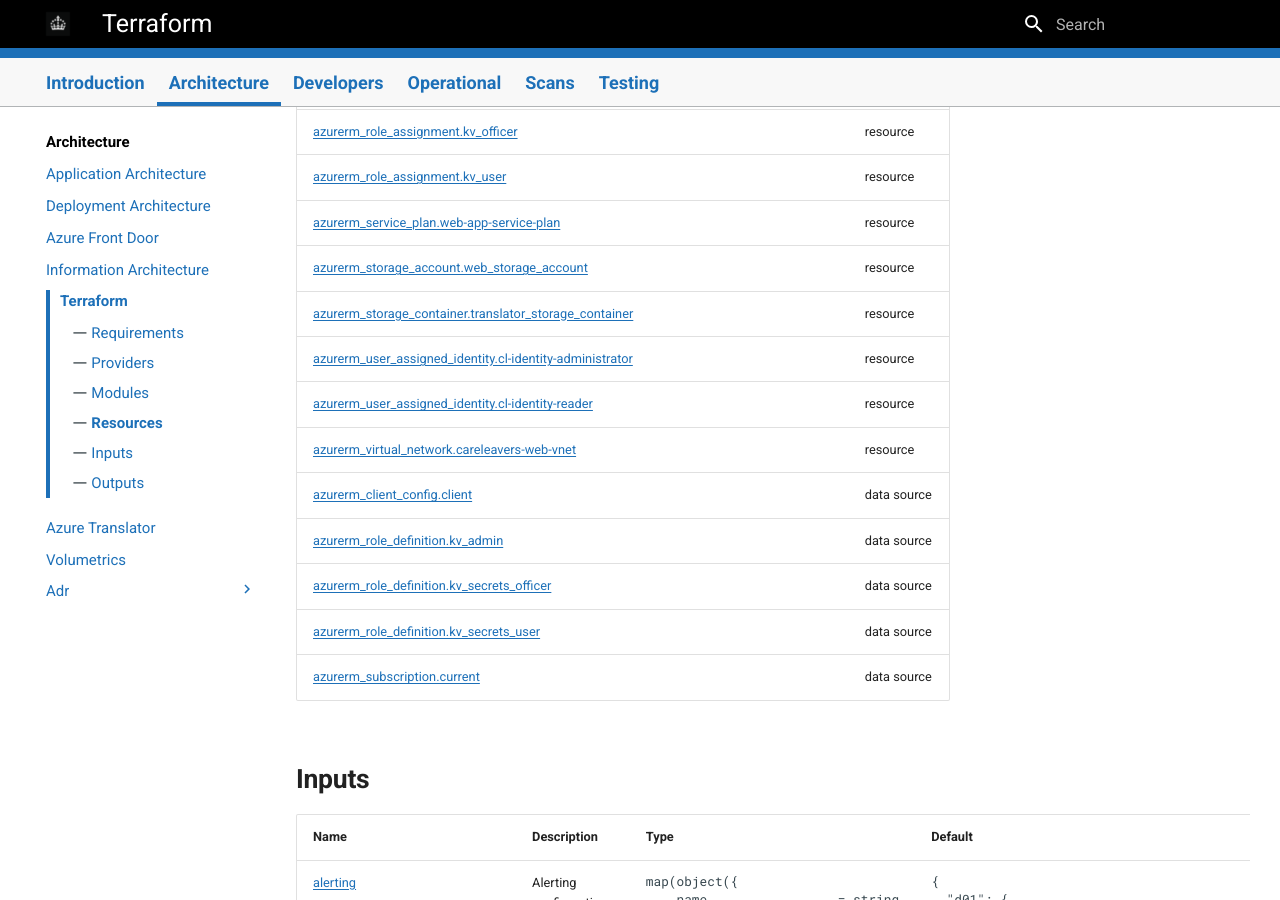
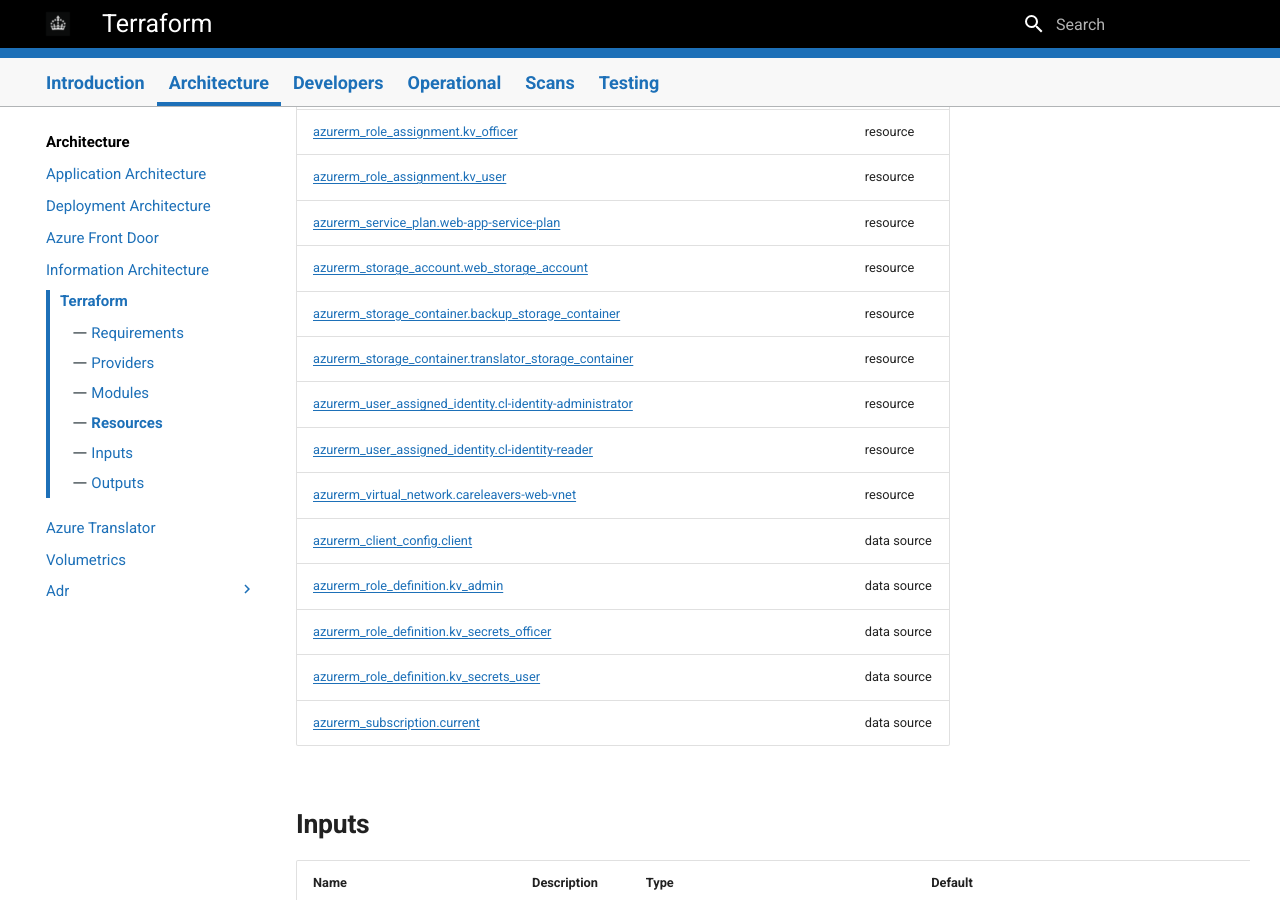
Before and after one commit to DFE-Digital/care-leavers, an MkDocs documentation site: the page built from docs/architecture/Terraform.md, in a window 1280 px wide and 900 px high, scrolled down 4071 px. Built offline with MkDocs 1.6.1 and Material for MkDocs 9.7.7, drawn with Linux system fonts in a browser that asks for light colours.

Commit message:
docs(terraform): update generated documentation

```diff
--- a/docs/architecture/Terraform.md
+++ b/docs/architecture/Terraform.md
@@ -95,6 +95,7 @@ No modules.
 | [azurerm_role_assignment.kv_user](https://registry.terraform.io/providers/hashicorp/azurerm/latest/docs/resources/role_assignment) | resource |
 | [azurerm_service_plan.web-app-service-plan](https://registry.terraform.io/providers/hashicorp/azurerm/latest/docs/resources/service_plan) | resource |
 | [azurerm_storage_account.web_storage_account](https://registry.terraform.io/providers/hashicorp/azurerm/latest/docs/resources/storage_account) | resource |
+| [azurerm_storage_container.backup_storage_container](https://registry.terraform.io/providers/hashicorp/azurerm/latest/docs/resources/storage_container) | resource |
 | [azurerm_storage_container.translator_storage_container](https://registry.terraform.io/providers/hashicorp/azurerm/latest/docs/resources/storage_container) | resource |
 | [azurerm_user_assigned_identity.cl-identity-administrator](https://registry.terraform.io/providers/hashicorp/azurerm/latest/docs/resources/user_assigned_identity) | resource |
 | [azurerm_user_assigned_identity.cl-identity-reader](https://registry.terraform.io/providers/hashicorp/azurerm/latest/docs/resources/user_assigned_identity) | resource |
@@ -109,7 +110,7 @@ No modules.
 
 | Name | Description | Type | Default | Required |
 |------|-------------|------|---------|:--------:|
-| <a name="input_alerting"></a> [alerting](#input\_alerting) | Alerting configuration per environment | <pre>map(object({<br>    name                 = string<br>    alerts_enabled       = bool<br>    email_alerts_enabled = bool<br>    smart_alerts_enabled = bool<br>    thresholds = object({<br>      availability = number<br>      cpu          = number<br>      memory       = number<br>      error        = number<br>    })<br>  }))</pre> | <pre>{<br>  "d01": {<br>    "alerts_enabled": false,<br>    "email_alerts_enabled": false,<br>    "name": "Test",<br>    "smart_alerts_enabled": false,<br>    "thresholds": {<br>      "availability": 90,<br>      "cpu": 95,<br>      "error": 5,<br>      "memory": 95<br>    }<br>  },<br>  "p01": {<br>    "alerts_enabled": true,<br>    "email_alerts_enabled": true,<br>    "name": "Production",<br>    "smart_alerts_enabled": true,<br>    "thresholds": {<br>      "availability": 99.9,<br>      "cpu": 85,<br>      "error": 1,<br>      "memory": 85<br>    }<br>  },<br>  "t01": {<br>    "alerts_enabled": true,<br>    "email_alerts_enabled": false,<br>    "name": "Staging",<br>    "smart_alerts_enabled": true,<br>    "thresholds": {<br>      "availability": 99.9,<br>      "cpu": 85,<br>      "error": 1,<br>      "memory": 85<br>    }<br>  }<br>}</pre> | no |
+| <a name="input_alerting"></a> [alerting](#input\_alerting) | Alerting configuration per environment | <pre>map(object({<br/>    name                 = string<br/>    alerts_enabled       = bool<br/>    email_alerts_enabled = bool<br/>    smart_alerts_enabled = bool<br/>    thresholds = object({<br/>      availability = number<br/>      cpu          = number<br/>      memory       = number<br/>      error        = number<br/>    })<br/>  }))</pre> | <pre>{<br/>  "d01": {<br/>    "alerts_enabled": false,<br/>    "email_alerts_enabled": false,<br/>    "name": "Test",<br/>    "smart_alerts_enabled": false,<br/>    "thresholds": {<br/>      "availability": 90,<br/>      "cpu": 95,<br/>      "error": 5,<br/>      "memory": 95<br/>    }<br/>  },<br/>  "p01": {<br/>    "alerts_enabled": true,<br/>    "email_alerts_enabled": true,<br/>    "name": "Production",<br/>    "smart_alerts_enabled": true,<br/>    "thresholds": {<br/>      "availability": 99.9,<br/>      "cpu": 85,<br/>      "error": 1,<br/>      "memory": 85<br/>    }<br/>  },<br/>  "t01": {<br/>    "alerts_enabled": true,<br/>    "email_alerts_enabled": false,<br/>    "name": "Staging",<br/>    "smart_alerts_enabled": true,<br/>    "thresholds": {<br/>      "availability": 99.9,<br/>      "cpu": 85,<br/>      "error": 1,<br/>      "memory": 85<br/>    }<br/>  }<br/>}</pre> | no |
 | <a name="input_aspnetcore_environment"></a> [aspnetcore\_environment](#input\_aspnetcore\_environment) | ASP.NET Core environment | `string` | n/a | yes |
 | <a name="input_azure_frontdoor_scale"></a> [azure\_frontdoor\_scale](#input\_azure\_frontdoor\_scale) | Azure Front Door Scale | `string` | `"Standard_AzureFrontDoor"` | no |
 | <a name="input_basic_auth_credentials"></a> [basic\_auth\_credentials](#input\_basic\_auth\_credentials) | Basic authentication credentials | `string` | n/a | yes |
@@ -125,7 +126,7 @@ No modules.
 | <a name="input_enable_basic_auth"></a> [enable\_basic\_auth](#input\_enable\_basic\_auth) | n/a | `bool` | `false` | no |
 | <a name="input_environment_prefix"></a> [environment\_prefix](#input\_environment\_prefix) | Environment prefix (e.g. d01) | `string` | n/a | yes |
 | <a name="input_gtaa_base_url"></a> [gtaa\_base\_url](#input\_gtaa\_base\_url) | The base url for the 'Get-To-An-Answer' questionnaire service | `string` | n/a | yes |
-| <a name="input_list_of_social_media_bots"></a> [list\_of\_social\_media\_bots](#input\_list\_of\_social\_media\_bots) | A list of social media bots that are explicitly allowed or refed to within the site | `list(string)` | <pre>[<br>  "facebookbot|facebookexternalhit|facebookscraper|twitterbot|meta-externalfetcher|microsoftpreview|linkedinbot|pinterest|redditbot|telegrambot|mastadon|duckduckbot"<br>]</pre> | no |
+| <a name="input_list_of_social_media_bots"></a> [list\_of\_social\_media\_bots](#input\_list\_of\_social\_media\_bots) | A list of social media bots that are explicitly allowed or refed to within the site | `list(string)` | <pre>[<br/>  "facebookbot|facebookexternalhit|facebookscraper|twitterbot|meta-externalfetcher|microsoftpreview|linkedinbot|pinterest|redditbot|telegrambot|mastadon|duckduckbot"<br/>]</pre> | no |
 | <a name="input_rebrand"></a> [rebrand](#input\_rebrand) | Force DfE Rebrand before 25th June 2025 | `bool` | `false` | no |
 | <a name="input_scripts_clarity"></a> [scripts\_clarity](#input\_scripts\_clarity) | Clarity code | `string` | n/a | yes |
 | <a name="input_scripts_ga4"></a> [scripts\_ga4](#input\_scripts\_ga4) | Google Analytics code | `string` | `"G-LPYZPF4TEX"` | no |
```
Also changed, not shown: other parts of docs/architecture/Terraform.md (+1 -1 lines).
